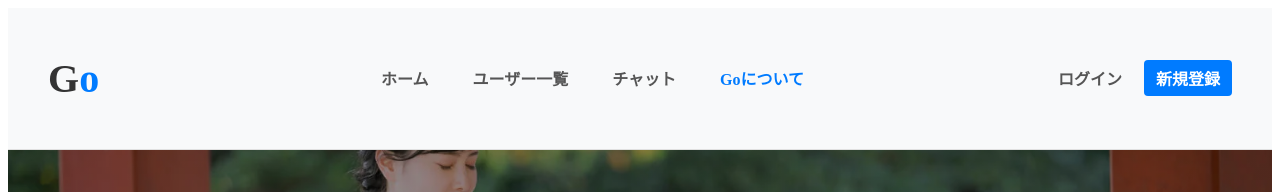
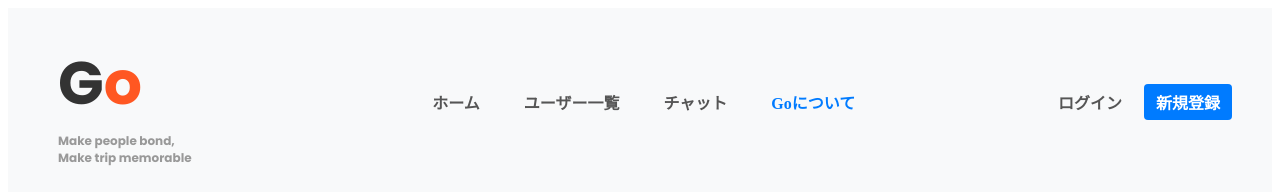
Before and after one commit to KMorita8/my-app-portfolio, a website: page index.html in a window 1280 px wide. Shown: the top 192 px of the page. Drawn offline with Linux system fonts and the light colour scheme.

Commit message:
Initial commit

```diff
--- a/css/style.css
+++ b/css/style.css
@@ -5,17 +5,17 @@ header{
   align-items: center;
   padding: 20px 40px;
   background-color: #f8f9fa;
-  border-bottom: 1px solid #e0e0e0;
 }
 
 .hero-section{
   /*参考画像URL:https://www.pakutaso.com/20240400095post-40639.html*/
- background-image:linear-gradient(rgba(0,0,0,0.4), rgba(0,0,0,0.4)), url('../img/Toppage2.webp');
+  background-image:linear-gradient(rgba(0,0,0,0.4), rgba(0,0,0,0.4)), url('../img/Toppage2.webp');
   background-size: cover;
   background-position: top center;
   background-repeat: no-repeat;
   background-position: center;
-  height: 500px;
+  border-radius:50px;
+  height: 80vh;
   display: flex;
   justify-content: center;
   align-items: center;
@@ -117,13 +117,39 @@ header{
   font-style: italic;
 }
 
-.logo h1 {
-  font-size: 40px;
-  color: #333;
+
+.logo-container{
+  display: flex;
+  padding: 10px;
+  border-radius: 8px;
 }
 
+.logo-and-catchphrase {
+    display: flex;
+    flex-direction: column;
+    align-items: flex-start;
+    gap: 5px;
+}
+
+.logo-text {
+    font-family: 'Poppins', sans-serif;
+    font-size: 60px;
+    color: #333;
+    margin: 0;
+}
+
+
+.catchphrase h2 {
+    font-family: 'Poppins', sans-serif;
+    color: #999;
+    font-size: 12px;
+    margin: 0;
+    line-height: 1.4;
+}
+
+
 .highlight {
-  color: #007bff;
+  color: #FF5722;
 }
 
 .nav-menu ul {
--- a/index.html
+++ b/index.html
@@ -4,12 +4,22 @@
     <meta charset="utf-8">
     <title>トップページ</title>
     <link rel="stylesheet" href="css/style.css">
+    <link rel="preconnect" href="https://fonts.googleapis.com">
+    <link rel="preconnect" href="https://fonts.gstatic.com" crossorigin>
+    <link href="https://fonts.googleapis.com/css2?family=Poppins:wght@700&display=swap" rel="stylesheet">
   </head>
   <body>
    <header>
-    <div class="logo">
-      <h1>G<span class="highlight">o</span></h1>
+<div class="logo-container">
+    <div class="logo-and-catchphrase">
+        <h1 class="logo-text">G<span class="highlight">o</span></h1>
+        <div class="catchphrase">
+            <h2>Make people bond,</h2>
+            <h2>Make trip memorable</h2>
+        </div>
     </div>
+</div>
+
     <nav class="nav-menu">
       <ul>
         <li><a href="#">ホーム</a></li>
@@ -37,10 +47,10 @@
           </form>
         </div>
         <div class="hero-buttons">
-          <a href="#" class="hero-button">地元の人を探す</a>
-          <a href="#" class="hero-button">旅人を探す</a>
-          <a href="#" class="hero-button">行きたい場所から探す</a>
-          <a href="#" class="hero-button">やりたいことから探す</a>
+            <a href="#" class="hero-button">地元の人を探す</a>
+            <a href="#" class="hero-button">旅人を探す</a>
+            <a href="#" class="hero-button">行きたい場所から探す</a>
+            <a href="#" class="hero-button">やりたいことから探す</a>
         </div>
       </div>
     </div>
```
